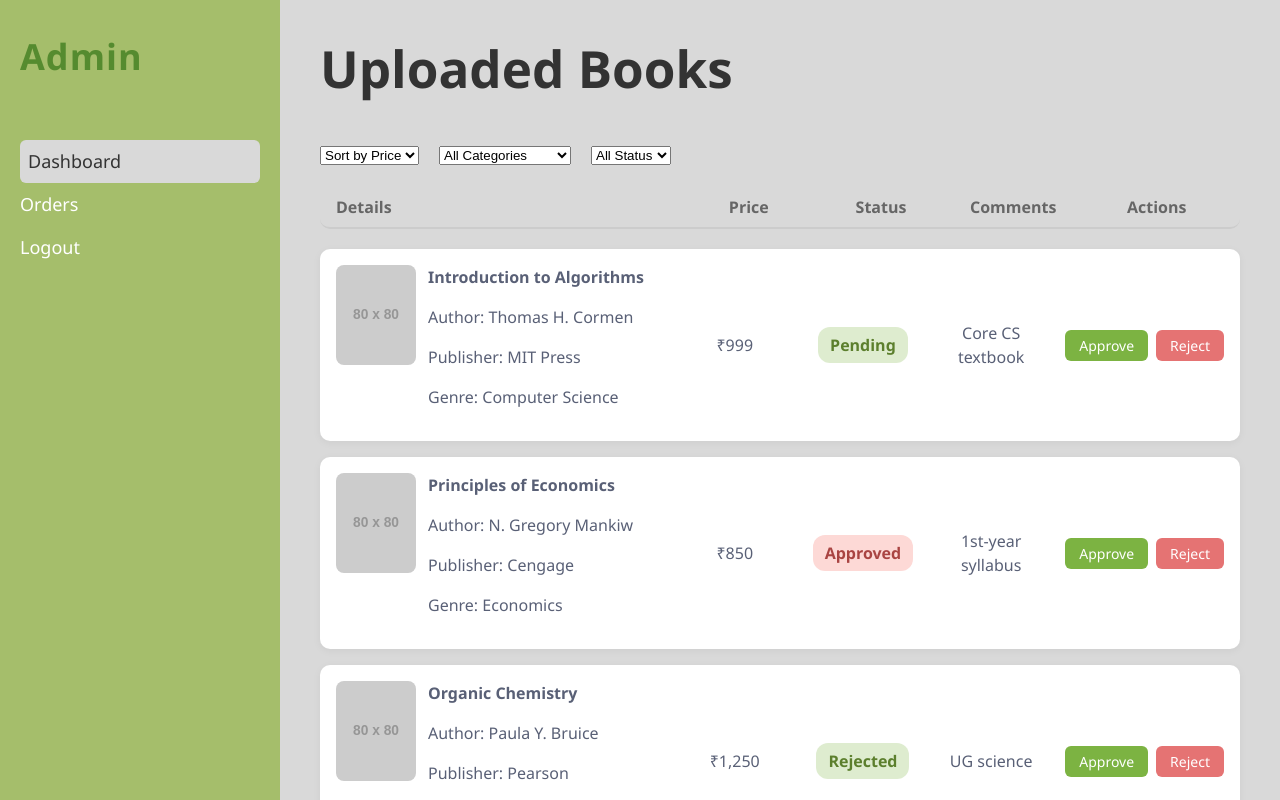
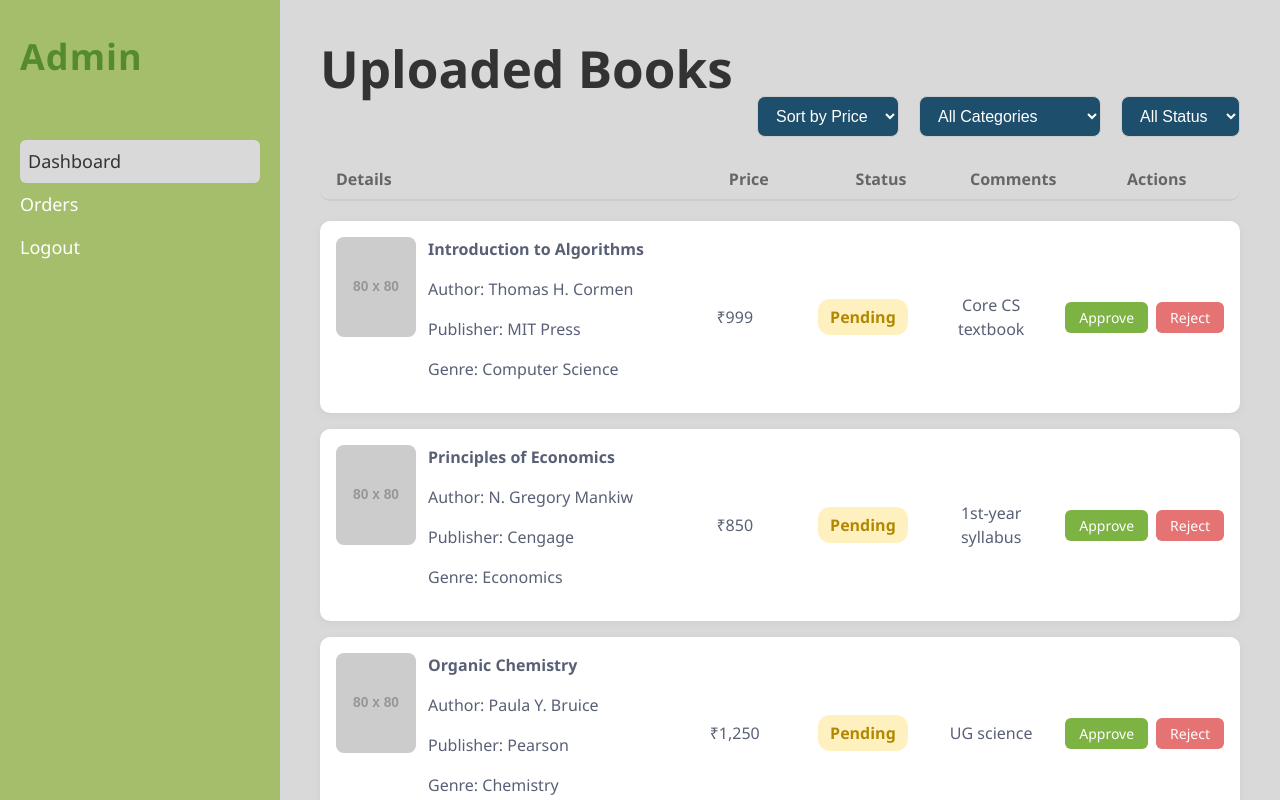
Before and after one commit to kriti0607/Bookmate-Admin, a React (Vite) app: page /dashboard in a window 1280 px wide. Built offline with nearby package versions, Linux system fonts and the light colour scheme.

Commit message:
updated filter book

```diff
--- a/src/Dashboard/Dashboard.css
+++ b/src/Dashboard/Dashboard.css
@@ -6,7 +6,6 @@
   overflow: hidden;
 }
 
-/* Sidebar */
 .sidebar {
   width: 240px;
   background-color: #A5BE6B;
@@ -52,23 +51,35 @@
   color: #333;
 }
 
-/* Main Content */
 .main-content {
   flex: 1;
   height: 100vh;
   overflow-y: auto;
   padding: 40px;
   background-color: #f0f0f0;
+  color: rgb(89, 96, 118);
   box-sizing: border-box;
-  color: rgb(89, 96, 118);
 }
 
-/* Dashboard Heading - Added 50px gap */
 .dashboard-heading {
-  margin-bottom: 50px; /* Key change: Adds space below heading */
+  margin-bottom: 20px;
 }
 
-/* Book List */
+.filters-inline {
+  display: flex;
+  gap: 20px;
+  margin-bottom: 30px;
+  justify-content: flex-end; /* shifts it to the right */
+}
+.filters-inline select {
+  padding: 10px 14px;
+  font-size: 16px;
+  border: 1px solid #ccc;
+  border-radius: 8px;
+  color: #fff;
+  background-color: #1D4F6C;
+}
+
 .book-list {
   display: flex;
   flex-direction: column;
@@ -94,7 +105,6 @@
   color: #666;
 }
 
-/* Columns */
 .book-col.details {
   flex: 3;
   display: flex;
@@ -124,7 +134,6 @@
   gap: 8px;
 }
 
-/* Status Badge */
 .status-badge {
   padding: 6px 12px;
   border-radius: 12px;
@@ -133,17 +142,21 @@
   background-color: rgba(0, 0, 0, 0.08);
 }
 
-.status-badge.available {
-  background-color: rgba(124, 180, 66, 0.25);
-  color: #5c7f2d;
+.status-badge.pending {
+  background-color: rgba(255, 193, 7, 0.25);
+  color: #b38800;
 }
 
-.status-badge.out {
-  background-color: rgba(244, 67, 54, 0.2);
-  color: #a94442;
+.status-badge.approved {
+  background-color: rgba(76, 175, 80, 0.25);
+  color: #388e3c;
 }
 
-/* Action Buttons */
+.status-badge.rejected {
+  background-color: rgba(244, 67, 54, 0.2);
+  color: #d32f2f;
+}
+
 .approve-button,
 .reject-button {
   padding: 6px 14px;
@@ -171,7 +184,6 @@
   background-color: #d32f2f;
 }
 
-/* Clicked State */
 .approve-button.clicked,
 .reject-button.clicked {
   background-color: transparent;
--- a/src/Dashboard/Dashboard.tsx
+++ b/src/Dashboard/Dashboard.tsx
@@ -3,7 +3,6 @@ import { useNavigate } from "react-router-dom";
 import "./Dashboard.css";
 
 type BookStatus = "Available" | "Out of Stock";
-type ApprovalStatus = "Pending" | "Approved" | "Rejected";
 
 interface Book {
   imageUrl: string;
@@ -14,7 +13,6 @@ interface Book {
   price: string;
   status: BookStatus;
   comments: string;
-  approval: ApprovalStatus;
 }
 
 const sampleBooks: Book[] = [
@@ -27,7 +25,6 @@ const sampleBooks: Book[] = [
     price: "₹999",
     status: "Available",
     comments: "Core CS textbook",
-    approval: "Pending",
   },
   {
     imageUrl: "https://via.placeholder.com/80",
@@ -38,7 +35,6 @@ const sampleBooks: Book[] = [
     price: "₹850",
     status: "Out of Stock",
     comments: "1st-year syllabus",
-    approval: "Approved",
   },
   {
     imageUrl: "https://via.placeholder.com/80",
@@ -49,7 +45,6 @@ const sampleBooks: Book[] = [
     price: "₹1,250",
     status: "Available",
     comments: "UG science",
-    approval: "Rejected",
   },
   {
     imageUrl: "https://via.placeholder.com/80",
@@ -60,7 +55,6 @@ const sampleBooks: Book[] = [
     price: "₹630",
     status: "Available",
     comments: "Standard reference",
-    approval: "Pending",
   },
   {
     imageUrl: "https://via.placeholder.com/80",
@@ -71,7 +65,6 @@ const sampleBooks: Book[] = [
     price: "₹720",
     status: "Out of Stock",
     comments: "Conceptual physics",
-    approval: "Approved",
   },
 ];
 
@@ -105,7 +98,14 @@ const Dashboard: React.FC = () => {
   }
 
   if (statusFilter) {
-    filteredBooks = filteredBooks.filter((book) => book.approval === statusFilter);
+    filteredBooks = filteredBooks.filter((book) => {
+      const status = clicked[book.title]?.approve
+        ? "Approved"
+        : clicked[book.title]?.reject
+        ? "Rejected"
+        : "Pending";
+      return status === statusFilter;
+    });
   }
 
   if (priceSort === "low-high") {
@@ -118,7 +118,6 @@ const Dashboard: React.FC = () => {
 
   return (
     <div className="dashboard-container">
-      {/* Sidebar */}
       <aside className="sidebar">
         <h2 className="admin-title">Admin</h2>
         <nav className="sidebar-nav">
@@ -136,12 +135,11 @@ const Dashboard: React.FC = () => {
         </nav>
       </aside>
 
-      {/* Main Content */}
       <main className="main-content">
-        <h1 style={{ marginBottom: "50px" }}>Uploaded Books</h1>
+        <h1 className="dashboard-heading">Uploaded Books</h1>
 
         {/* Filters */}
-        <div className="filters" style={{ display: "flex", gap: "20px", marginBottom: "30px" }}>
+        <div className="filters-inline">
           <select onChange={(e) => setPriceSort(e.target.value)} value={priceSort}>
             <option value="">Sort by Price</option>
             <option value="low-high">Low to High</option>
@@ -163,7 +161,7 @@ const Dashboard: React.FC = () => {
           </select>
         </div>
 
-        {/* Header Row */}
+        {/* Table Header */}
         <div className="book-row header-row">
           <div className="book-col details">Details</div>
           <div className="book-col price">Price</div>
@@ -174,7 +172,14 @@ const Dashboard: React.FC = () => {
 
         {/* Book Rows */}
         <div className="book-list">
-          {filteredBooks.map((book, index) => (
+          {filteredBooks.map((book, index) => {
+            const approvalStatus = clicked[book.title]?.approve
+              ? "Approved"
+              : clicked[book.title]?.reject
+              ? "Rejected"
+              : "Pending";
+
+            return (
               <div className="book-row" key={index}>
                 <div className="book-col details">
                   <img src={book.imageUrl} alt={book.title} className="book-img" />
@@ -191,12 +196,8 @@ const Dashboard: React.FC = () => {
                 </div>
 
                 <div className="book-col status">
-                <span
-                  className={`status-badge ${
-                    book.status === "Available" ? "available" : "out"
-                  }`}
-                >
-                  {book.approval}
+                  <span className={`status-badge ${approvalStatus.toLowerCase()}`}>
+                    {approvalStatus}
                   </span>
                 </div>
 
@@ -219,7 +220,8 @@ const Dashboard: React.FC = () => {
                   </button>
                 </div>
               </div>
-          ))}
+            );
+          })}
         </div>
       </main>
     </div>
```
Lines whose indentation alone changed are shown as unchanged.
